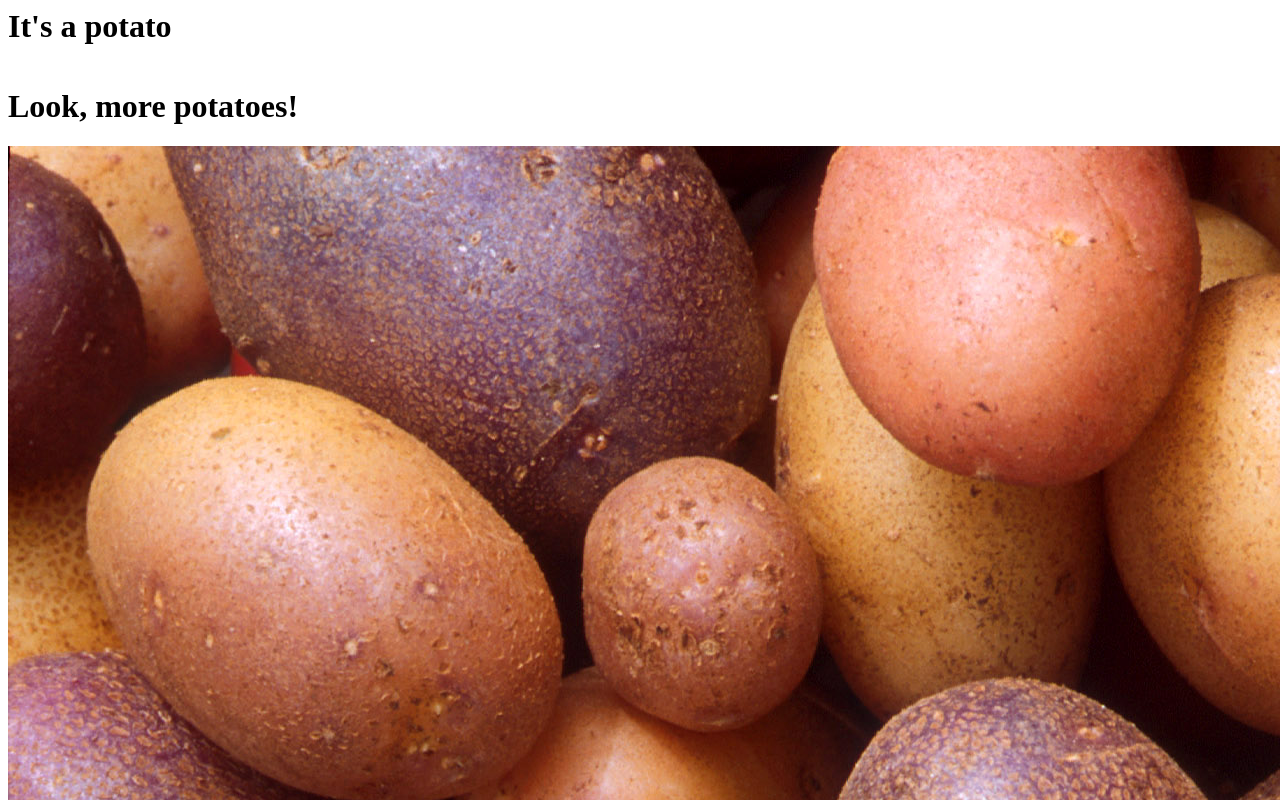
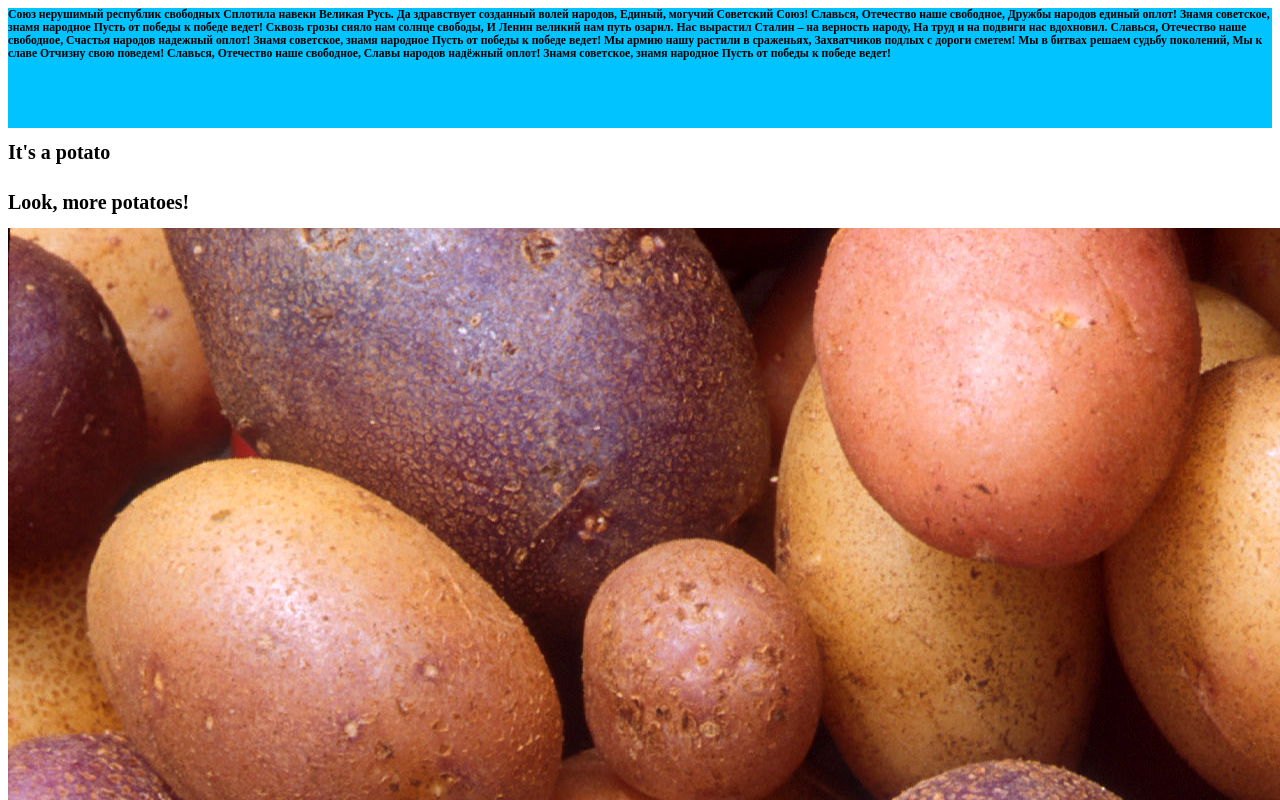
Before and after one commit to staten-island-tech/box-model-vvvvvvvvvvvvvvvvvvvvvvvvvvvvvv, a plain HTML site: page index.html in a window 1280 px wide. Shown: the top 800 px of the page. Drawn offline with Linux system fonts and the light colour scheme.

Commit message:
whats happening?

```diff
--- a/index.html
+++ b/index.html
@@ -7,11 +7,40 @@
   <link rel="stylesheet" href="style.css">
 </head>
 
+<header class="header">
+  <h3>
+    Союз нерушимый республик свободных
+    Сплотила навеки Великая Русь.
+    Да здравствует созданный волей народов,
+    Единый, могучий Советский Союз!
+    Славься, Отечество наше свободное,
+    Дружбы народов единый оплот!
+    Знамя советское, знамя народное
+    Пусть от победы к победе ведет!
+    Сквозь грозы сияло нам солнце свободы,
+    И Ленин великий нам путь озарил.
+    Нас вырастил Сталин – на верность народу,
+    На труд и на подвиги нас вдохновил.
+    Славься, Отечество наше свободное,
+    Счастья народов надежный оплот!
+    Знамя советское, знамя народное
+    Пусть от победы к победе ведет!
+    Мы армию нашу растили в сраженьях,
+    Захватчиков подлых с дороги сметем!
+    Мы в битвах решаем судьбу поколений,
+    Мы к славе Отчизну свою поведем!
+    Славься, Отечество наше свободное,
+    Славы народов надёжный оплот!
+    Знамя советское, знамя народное
+    Пусть от победы к победе ведет!
+  </h3>
+</header>
+
 <title> potatoes </title>
 
 <body>
-  <h1>It's a potato</h1>
   <div>
+    <h1>It's a potato</h1>
     <img src="/media/potato1.jpg" alt="">
     <h1>Look, more potatoes!</h1>
     <img src="/media/Patates.jpg" alt="">
--- a/style.css
+++ b/style.css
@@ -0,0 +1,25 @@
+html {
+    margin: 0%;
+    padding: 0%;
+    box-sizing: border-box;
+    font-size: 62.5%;
+}
+
+.header {
+ height: 15vh;
+ background-color: rgba(0, 195, 255);
+ position: relative;
+ border: 2rem;
+ border-color: black;
+}
+
+h3{
+    animation-delay: 0s;
+    animation-duration: 10s;
+    animation-name: anthem;
+    animation-iteration-count: infinite;
+}
+
+div {
+    height: 20rem;
+}
```
